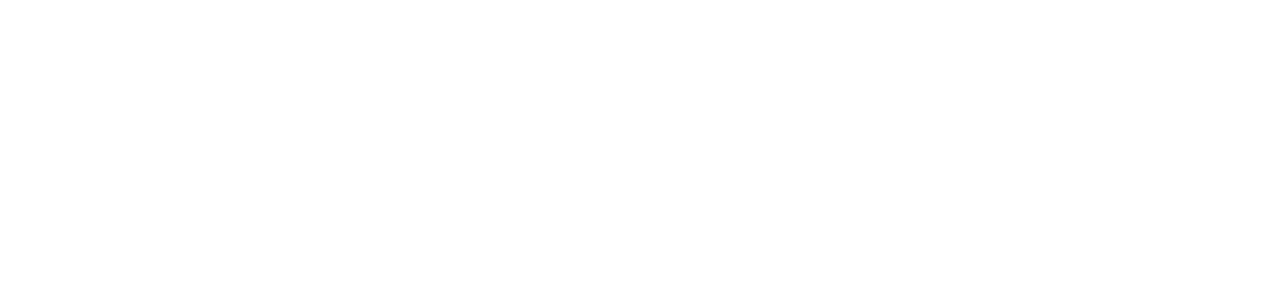
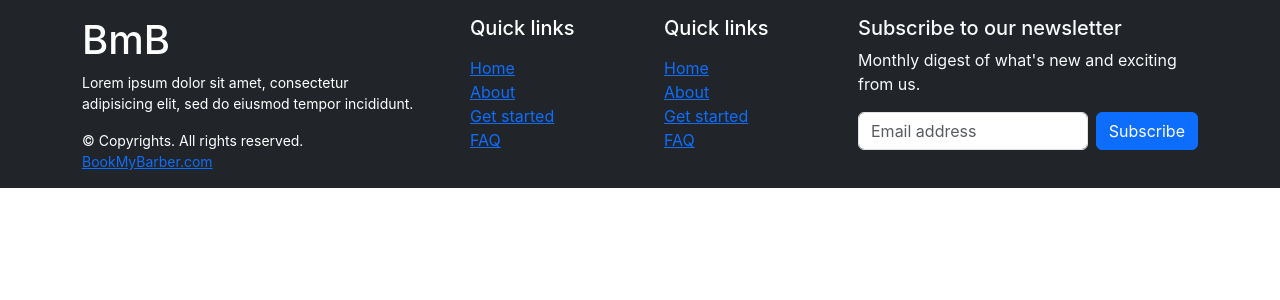
Before and after one commit to ZOUHAIRFGRA/BarberShop_pfe, a React (Create React App) app in the folder Frontend/: page / in a window 1280 px wide. Shown: the top 300 px of the page. Built offline with nearby package versions, Linux system fonts and the light colour scheme; a web font is replaced by a local one.

Commit message:
Update Footer component visibility

```diff
--- a/Frontend/src/App.js
+++ b/Frontend/src/App.js
@@ -16,7 +16,7 @@
 
         <Routes  setContentVisible={setContentVisible}/>
 
-        {/* <Footer visible={contentVisible} /> Your Footer Component */}
+        <Footer visible={contentVisible} />
       </div>
     </Router>
   );
```
